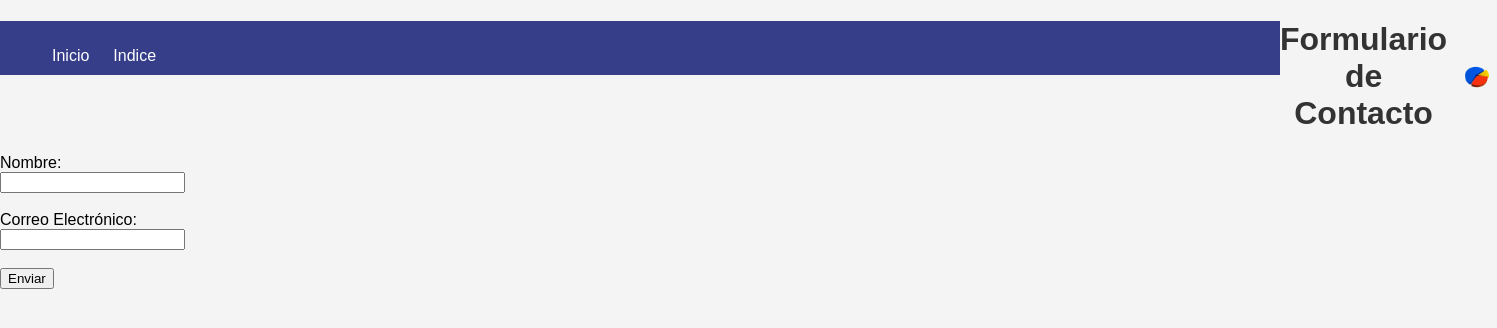
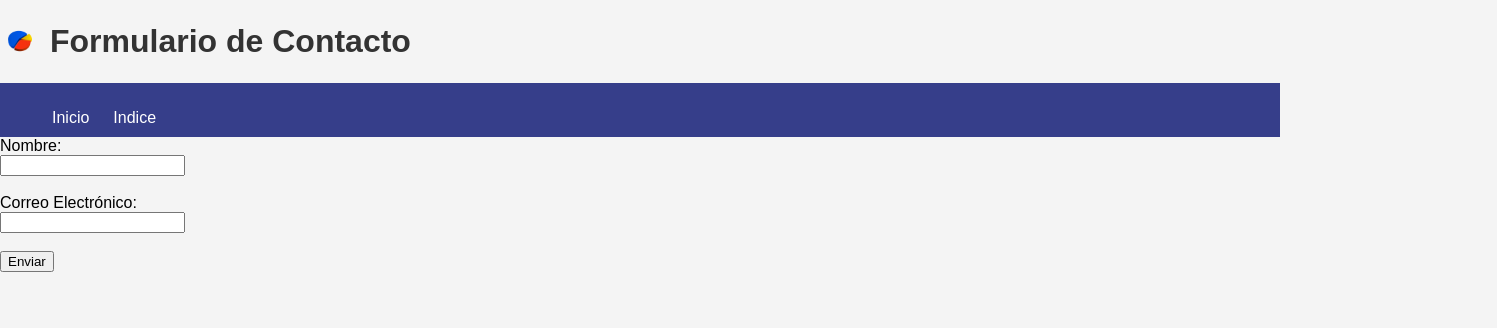
Before and after one commit to BetzZa/Etiquetas_HTML_Betsabet, a plain HTML site: page formularios.html in a window 1280 px wide. Shown: the whole page, 1497 px wide, since content can reach past the window. Drawn offline with Linux system fonts and the light colour scheme.

Commit message:
menu_modificaciones
Se acomodo el menú para que apareciera arriba el titulo de la pagina

```diff
--- a/formularios.html
+++ b/formularios.html
@@ -7,7 +7,13 @@
     <title>Ejemplo de Formularios</title>
     <link rel="stylesheet" type="text/css" href="estilos.css">
 </head>
-<nav>
+    <body>
+        <h1><img src="img/grafica_pastel.png"
+            alt="Logo"
+            class="logo" />
+        Formulario de Contacto
+        </h1>
+        <nav>
     <ul class = "navegacion">
      <li> <a href="index.html">Inicio</a> </li>
      <li> <a href=" "> Indice </a>
@@ -20,12 +26,6 @@
      </li>
     </ul>
 </nav>
-<body>
-    <h1>Formulario de Contacto
-        <img src="img/grafica_pastel.png"
-             alt="Logo"
-             class="logo" />
-    </h1>
     <form>
         <label for="nombre">Nombre:</label><br>
         <input type="text" id="nombre" name="nombre"><br><br>
```
Also changed, not shown: listas.html (+3 -0 lines), multimedia.html (+3 -3 lines), tablas.html (+6 -5 lines).
